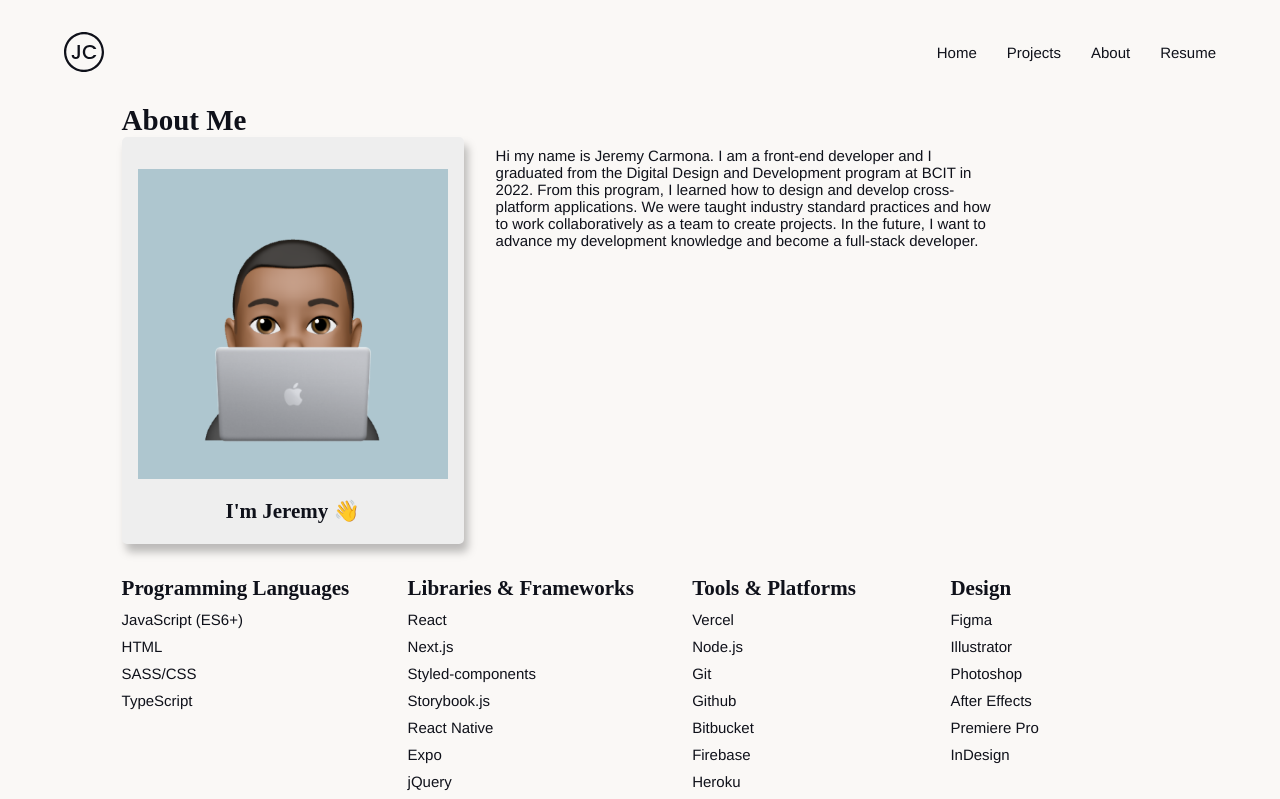
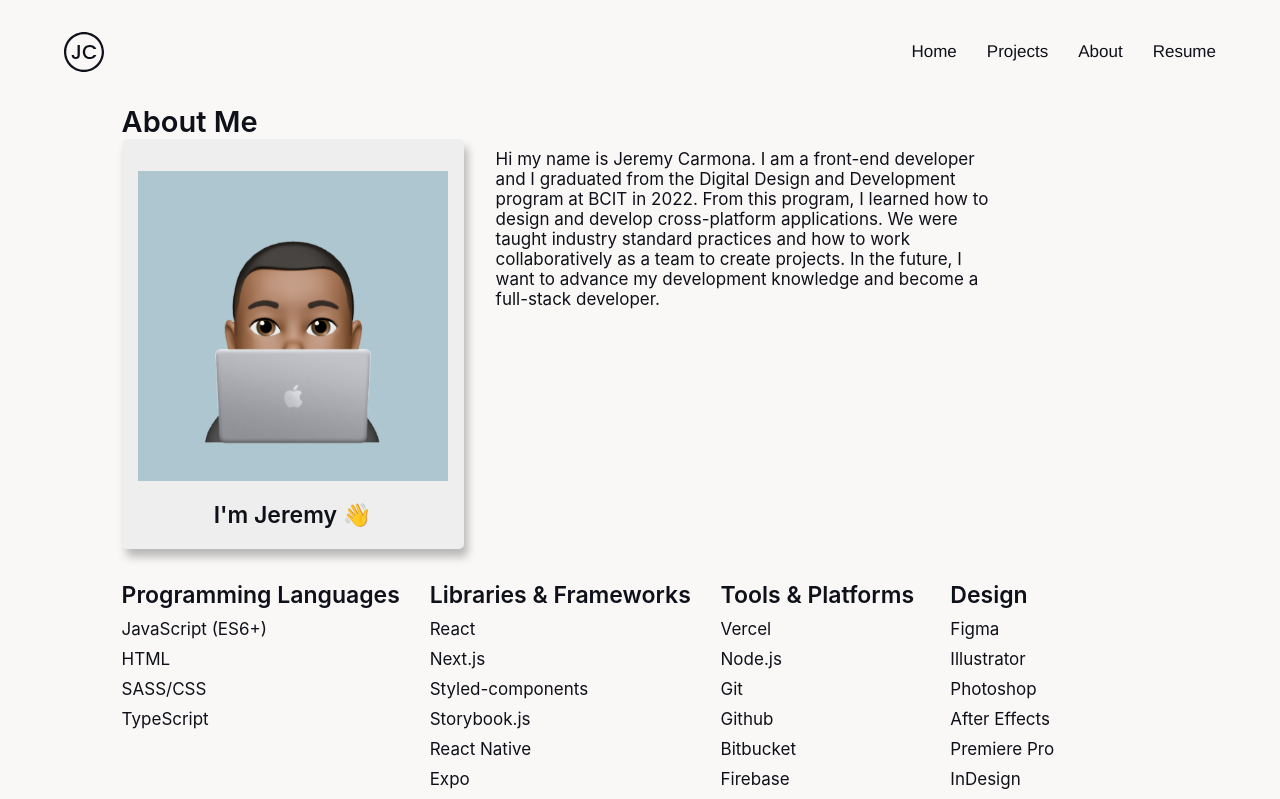
Before and after one commit to JeremyCarmona3/jeremy-m-carmona, a Next.js app: page /about in a window 1280 px wide. Shown: the top 799 px of the page. Built offline with nearby package versions, Linux system fonts and the light colour scheme.

Commit message:
font changes

```diff
--- a/styles/app.scss
+++ b/styles/app.scss
@@ -18,12 +18,13 @@
 body {
   background-color: #faf8f6;
   overflow-y: scroll;
+  font-family: -apple-system, Helvetica Neue, BlinkMacSystemFont, Segoe UI,
+    Roboto, Oxygen, Ubuntu, Cantarell, Fira Sans, Droid Sans, sans-serif;
 }
 
 h1,
 h2 {
   color: #0f111a;
-  font-family: Poppins;
   font-weight: 600;
 }
 
@@ -32,17 +33,16 @@
 }
 
 h2 {
-  font-size: calc(16px + 0.390625vw);
+  font-size: calc(18px + 0.390625vw);
 }
 
 p,
 a {
-  font-size: calc(10px + 0.390625vw);
+  font-size: calc(12px + 0.390625vw);
 }
 p,
 li {
   color: #0f111a;
-  font-family: Helvetica Neue, sans-serif;
   margin: 10px 0;
 }
 
--- a/styles/components/menu.scss
+++ b/styles/components/menu.scss
@@ -9,8 +9,7 @@
 .menu ul {
   position: relative;
   top: 0px;
-  font-family: Helvetica Neue, sans-serif;
-  font-size: 24px;
+  font-size: calc(24px + 0.390625vw);
   padding: 0px;
 }
 
@@ -23,7 +22,8 @@
 
 .menu a {
   color: black;
-  font-family: Helvetica Neue, sans-serif;
+  font-size: calc(24px + 0.390625vw);
+  outline: none;
   padding: 0;
 }
 
```
